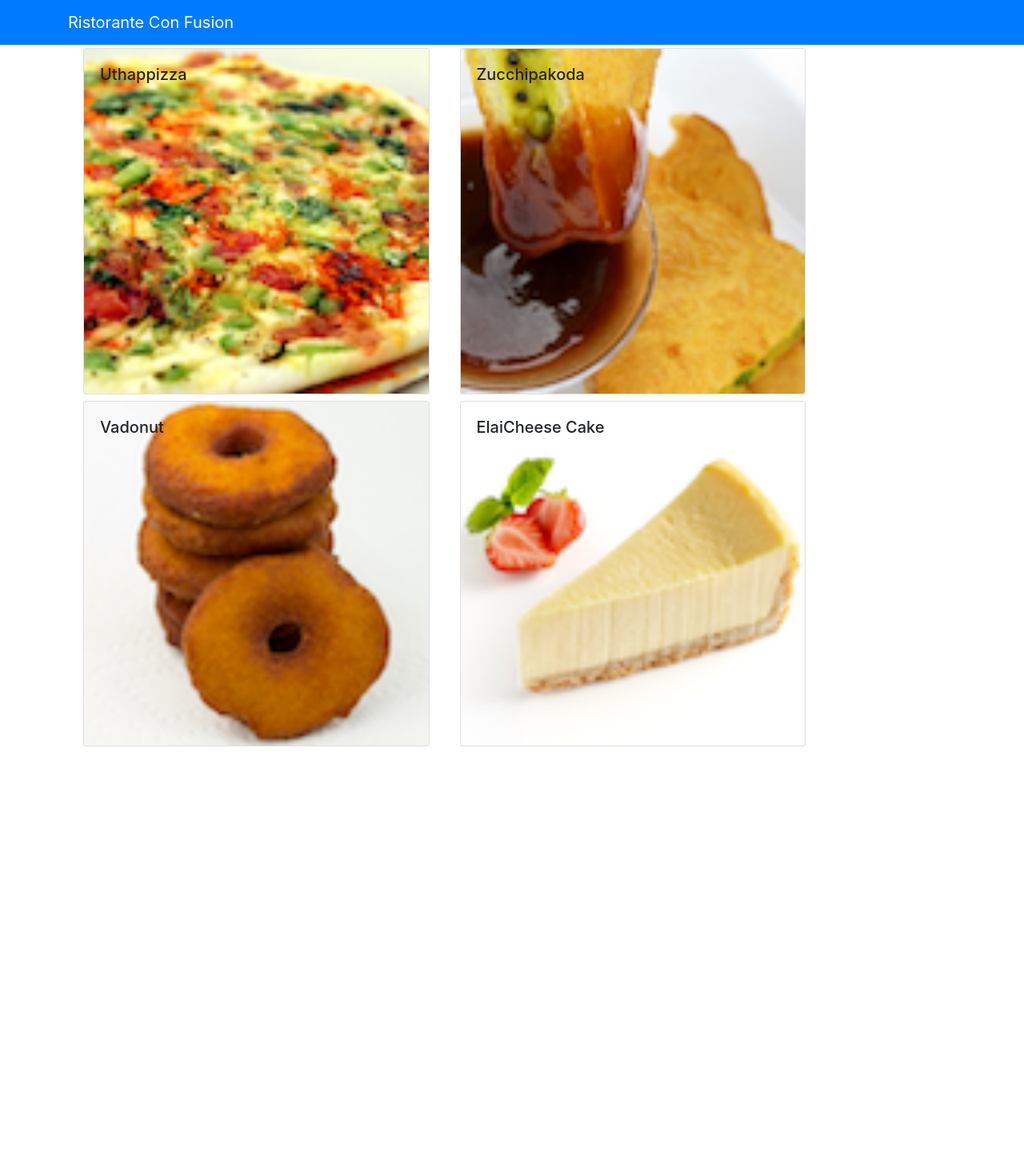
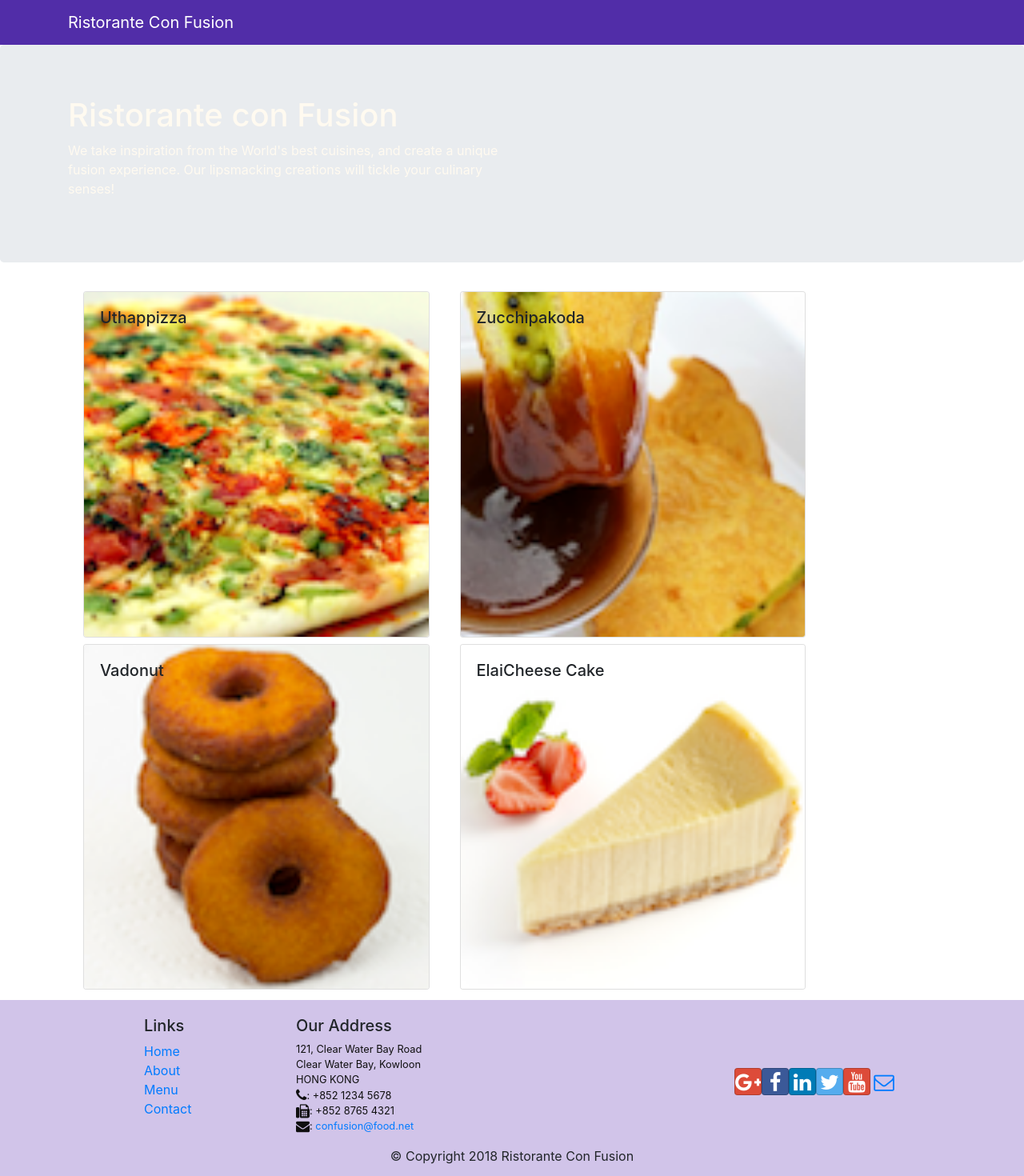
Before and after one commit to Rithick0907/ReactConfusion, a React (Create React App) app: page /menu in a window 1280 px wide. Shown: the top 1470 px of the page at 80% size. Before the commit the page ends 946 px from the top, so only its background shows below. Built offline with nearby package versions, Linux system fonts and the light colour scheme.

Commit message:
Header and Footer

```diff
--- a/package.json
+++ b/package.json
@@ -7,6 +7,8 @@
     "@testing-library/react": "^9.5.0",
     "@testing-library/user-event": "^7.2.1",
     "bootstrap": "^4.0.0",
+    "bootstrap-social": "^5.1.1",
+    "font-awesome": "^4.7.0",
     "react": "^16.13.1",
     "react-bootstrap": "^1.3.0",
     "react-dom": "^16.13.1",
--- a/src/App.css
+++ b/src/App.css
@@ -1,38 +1,33 @@
-.App {
-  text-align: center;
+.row-header{
+  margin:0px auto;
+  padding:0px auto;
 }
 
-.App-logo {
-  height: 40vmin;
-  pointer-events: none;
+.row-content {
+  margin:0px auto;
+  padding: 50px 0px 50px 0px;
+  border-bottom: 1px ridge;
+  min-height:400px;
 }
 
-@media (prefers-reduced-motion: no-preference) {
-  .App-logo {
-    animation: App-logo-spin infinite 20s linear;
-  }
+.footer{
+  background-color: #D1C4E9;
+  margin:0px auto;
+  padding: 20px 0px 20px 0px;
+}
+.jumbotron {
+  padding:70px 30px 70px 30px;
+  margin:0px auto;
+  background: #9575CD ;
+  color:floralwhite;
 }
 
-.App-header {
-  background-color: #282c34;
-  min-height: 100vh;
-  display: flex;
-  flex-direction: column;
-  align-items: center;
-  justify-content: center;
-  font-size: calc(10px + 2vmin);
-  color: white;
+address{
+  font-size:80%;
+  margin:0px;
+  color:#0f0f0f;
 }
 
-.App-link {
-  color: #61dafb;
+.navbar-dark {
+  background-color: #512DA8;
 }
-
-@keyframes App-logo-spin {
-  from {
-    transform: rotate(0deg);
-  }
-  to {
-    transform: rotate(360deg);
-  }
-}
--- a/src/App.js
+++ b/src/App.js
@@ -1,5 +1,6 @@
 import React,{Component} from "react";
 import Main from "./component/MainComponent";
+import "./App.css"
 
 class App extends Component {
 
--- a/src/component/DishdetailComponent.js
+++ b/src/component/DishdetailComponent.js
@@ -25,7 +25,7 @@
           return (
             <div>
               <li className="list-unstyled m-1">{com.comment}</li>
-              <li className="list-unstyled">--{com.author}{new Intl.DateTimeFormat('en-US', { year: 'numeric', month: 'short', day: '2-digit'}).format(new Date(Date.parse(com.date)))}</li>
+              <li className="list-unstyled">--{com.author} {new Intl.DateTimeFormat('en-US', { year: 'numeric', month: 'short', day: '2-digit'}).format(new Date(Date.parse(com.date)))}</li>
           </div>
 
         );
--- /dev/null
+++ b/src/component/FooterComponent.js
@@ -0,0 +1,50 @@
+import React from 'react';
+
+function Footer(props) {
+    return(
+    <div className="footer">
+        <div className="container">
+            <div className="row justify-content-center">
+                <div className="col-4 offset-1 col-sm-2">
+                    <h5>Links</h5>
+                    <ul className="list-unstyled">
+                        <li><a href="#">Home</a></li>
+                        <li><a href="#">About</a></li>
+                        <li><a href="#">Menu</a></li>
+                        <li><a href="contactus.html">Contact</a></li>
+                    </ul>
+                </div>
+                <div className="col-7 col-sm-5">
+                    <h5>Our Address</h5>
+                    <address>
+		              121, Clear Water Bay Road<br />
+		              Clear Water Bay, Kowloon<br />
+		              HONG KONG<br />
+		              <i className="fa fa-phone fa-lg"></i>: +852 1234 5678<br />
+		              <i className="fa fa-fax fa-lg"></i>: +852 8765 4321<br />
+		              <i className="fa fa-envelope fa-lg"></i>: <a href="mailto:confusion@food.net">
+                         confusion@food.net</a>
+                    </address>
+                </div>
+                <div className="col-12 col-sm-4 align-self-center">
+                    <div className="text-center">
+                        <a className="btn btn-social-icon btn-google" href="http://google.com/+"><i className="fa fa-google-plus"></i></a>
+                        <a className="btn btn-social-icon btn-facebook" href="http://www.facebook.com/profile.php?id="><i className="fa fa-facebook"></i></a>
+                        <a className="btn btn-social-icon btn-linkedin" href="http://www.linkedin.com/in/"><i className="fa fa-linkedin"></i></a>
+                        <a className="btn btn-social-icon btn-twitter" href="http://twitter.com/"><i className="fa fa-twitter"></i></a>
+                        <a className="btn btn-social-icon btn-google" href="http://youtube.com/"><i className="fa fa-youtube"></i></a>
+                        <a className="btn btn-social-icon" href="mailto:"><i className="fa fa-envelope-o"></i></a>
+                    </div>
+                </div>
+            </div>
+            <div className="row justify-content-center">
+                <div className="col-auto">
+                    <p>© Copyright 2018 Ristorante Con Fusion</p>
+                </div>
+            </div>
+        </div>
+    </div>
+    )
+}
+
+export default Footer;
--- /dev/null
+++ b/src/component/HeaderComponent.js
@@ -0,0 +1,28 @@
+import React, { Component } from 'react';
+import { Navbar, NavbarBrand, Jumbotron } from 'reactstrap';
+
+class Header extends Component {
+  render() {
+    return(
+    <React.Fragment>
+      <Navbar dark>
+        <div className="container">
+            <NavbarBrand href="/">Ristorante Con Fusion</NavbarBrand>
+        </div>
+      </Navbar>
+      <Jumbotron>
+           <div className="container">
+               <div className="row row-header">
+                   <div className="col-12 col-sm-6">
+                       <h1>Ristorante con Fusion</h1>
+                       <p>We take inspiration from the World's best cuisines, and create a unique fusion experience. Our lipsmacking creations will tickle your culinary senses!</p>
+                   </div>
+               </div>
+           </div>
+       </Jumbotron>
+    </React.Fragment>
+    );
+  }
+}
+
+export default Header;
--- a/src/component/MainComponent.js
+++ b/src/component/MainComponent.js
@@ -1,7 +1,7 @@
 import React, { Component } from 'react';
-import { Navbar, NavbarBrand } from 'reactstrap';
 import Menu from './Menu';
-import "bootstrap/dist/css/bootstrap.min.css";
+import Header from './HeaderComponent';
+import Footer from './FooterComponent';
 import DishDetail from './DishdetailComponent';
 import  DISHES  from '../shared/dishes';
 
@@ -21,17 +21,14 @@
 
   render() {
     return (
-      <div>
-        <Navbar dark color="primary">
-          <div className="container">
-            <NavbarBrand href="/">Ristorante Con Fusion</NavbarBrand>
-          </div>
-        </Navbar>
-        <div className="container">
-            <Menu dishes={this.state.dishes} onClick={(dishId) => this.onDishSelect(dishId)} />
-            <DishDetail dish={this.state.dishes.filter((dish) => dish.id === this.state.selectedDish)[0]} />
-      </div>
-      </div>
+        <>
+            <Header />
+            <div className="container">
+                <Menu dishes={this.state.dishes} onClick={(dishId) => this.onDishSelect(dishId)} />
+                <DishDetail dish={this.state.dishes.filter((dish) => dish.id === this.state.selectedDish)[0]} />
+            </div>
+            <Footer />
+        </>
     );
   }
 }
--- a/src/index.js
+++ b/src/index.js
@@ -2,7 +2,9 @@
 import ReactDOM from "react-dom";
 import "./index.css";
 import App from "./App";
-import "bootstrap/dist/css/bootstrap.min.css";
+import "bootstrap/dist/css/bootstrap.min.css"
+import 'font-awesome/css/font-awesome.css';
+import 'bootstrap-social/bootstrap-social.css';
 import * as serviceWorker from "./serviceWorker";
 
 ReactDOM.render(
```
Also changed, not shown: 1 other file (tests, documents, lock files or other folders).
